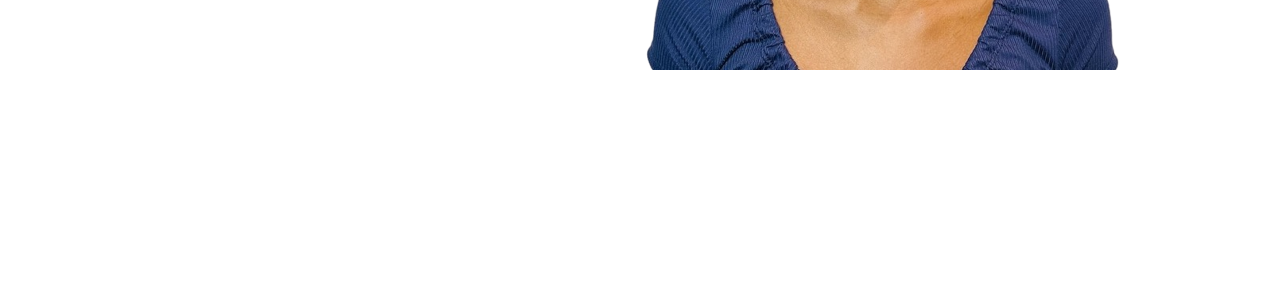
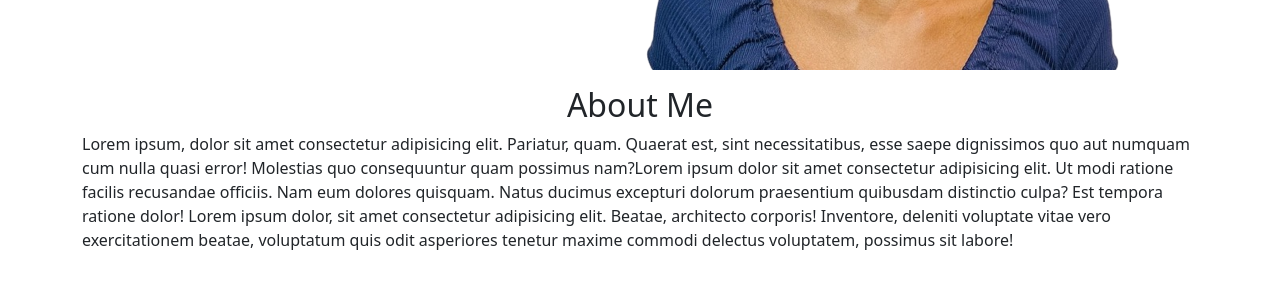
Before and after one commit to ssbbgm/react-portfolio, a React (Create React App) app: page / in a window 1280 px wide. Shown: the part 481-770 px from the top of the page. Built offline with nearby package versions, Linux system fonts and the light colour scheme.

Commit message:
adding About Me section

```diff
--- /dev/null
+++ b/src/components/About.js
@@ -0,0 +1,20 @@
+import Container from 'react-bootstrap/Container';
+import Row from 'react-bootstrap/Row';
+import Col from 'react-bootstrap/Col';
+
+function About() {
+  return (
+    <Container>
+      <Row>
+        <Col>
+        <div className='mt-3'>
+            <h2 className='text-center'>About Me</h2>
+            <p>Lorem ipsum, dolor sit amet consectetur adipisicing elit. Pariatur, quam. Quaerat est, sint necessitatibus, esse saepe dignissimos quo aut numquam cum nulla quasi error! Molestias quo consequuntur quam possimus nam?Lorem ipsum dolor sit amet consectetur adipisicing elit. Ut modi ratione facilis recusandae officiis. Nam eum dolores quisquam. Natus ducimus excepturi dolorum praesentium quibusdam distinctio culpa? Est tempora ratione dolor! Lorem ipsum dolor, sit amet consectetur adipisicing elit. Beatae, architecto corporis! Inventore, deleniti voluptate vitae vero exercitationem beatae, voluptatum quis odit asperiores tenetur maxime commodi delectus voluptatem, possimus sit labore!</p>
+        </div>
+        </Col>
+      </Row>
+    </Container>
+  );
+}
+
+export default About;
--- a/src/components/Portfolio.js
+++ b/src/components/Portfolio.js
@@ -1,12 +1,14 @@
 import React from 'react';
 import Header from './Header';
 import Intro from './Intro';
+import About from './About';
 
 export default function Portfolio () {
   return (
       <div>
           <Header />
           <Intro />
+          <About />
       </div>
   )
 };
```
